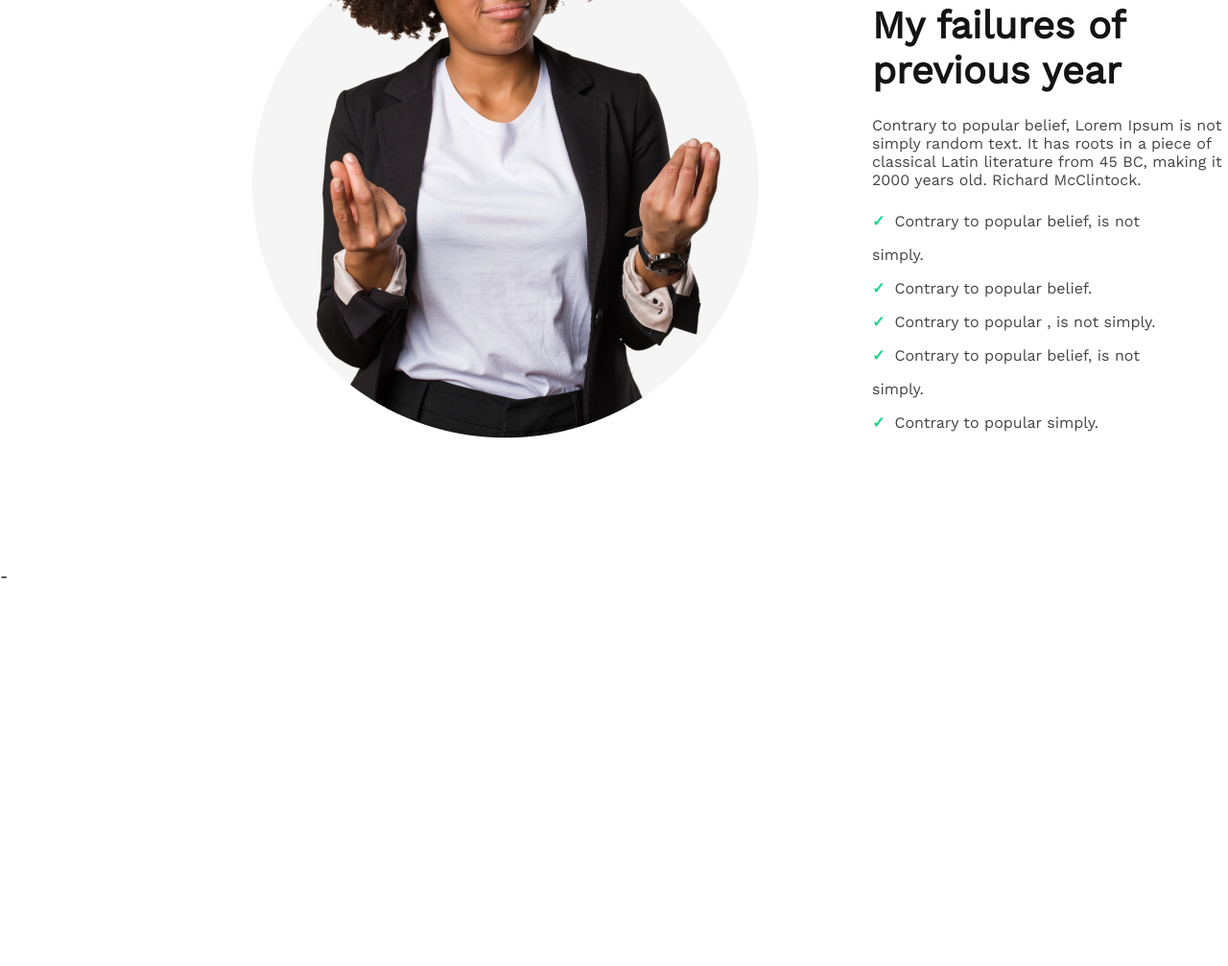
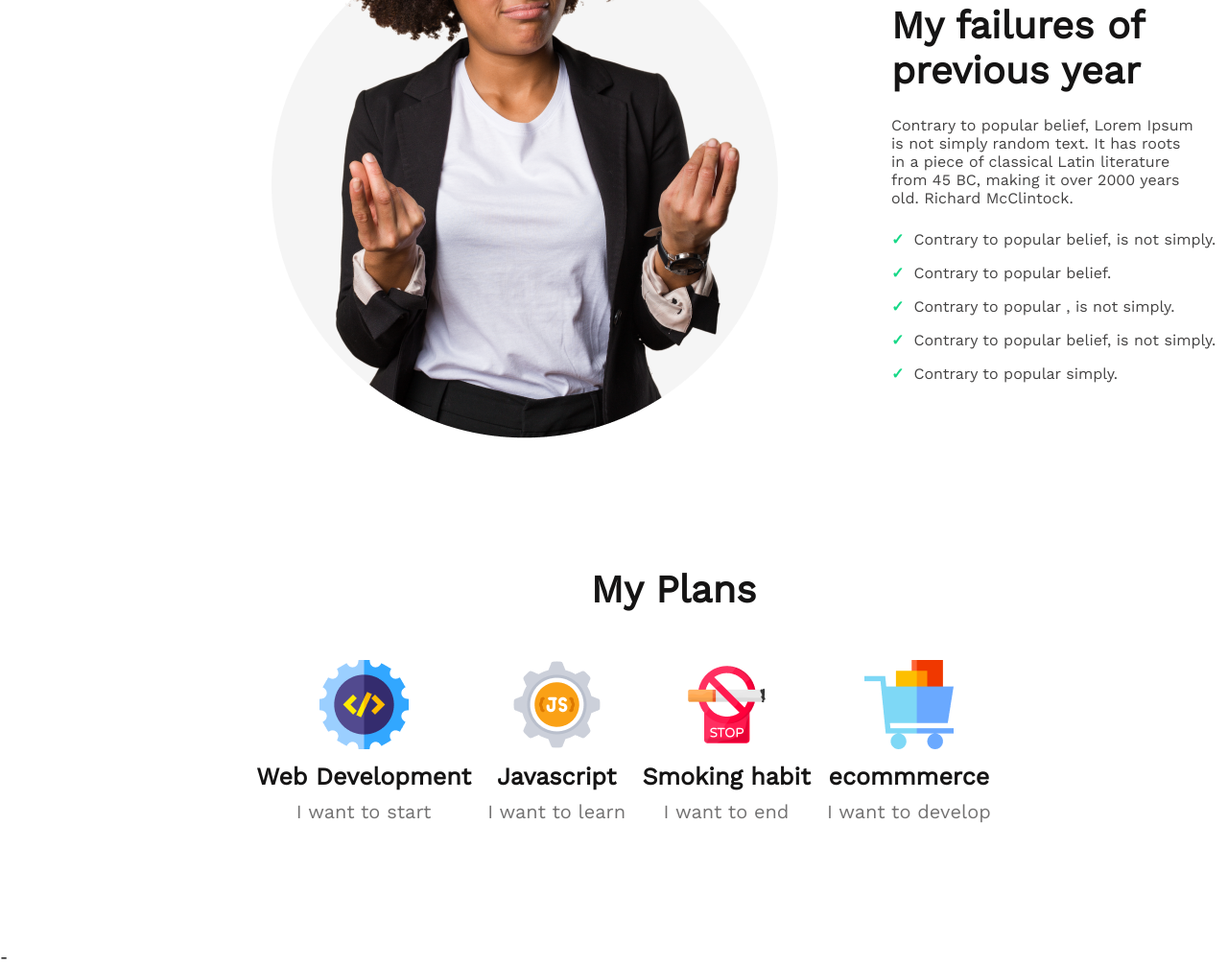
Before and after one commit to ai-Abir96/new-year-new-me, a plain HTML site: page index.html in a window 1280 px wide. Shown: the part 1205-2212 px from the top of the page at 96% size. Before the commit the page ends 1815 px from the top, so only its background shows below. Drawn offline with nearby package versions, Linux system fonts and the light colour scheme.

Commit message:
myplan section added

```diff
--- a/index.html
+++ b/index.html
@@ -48,6 +48,34 @@
             </div>
 
         </section>
+
+        <section class="plan">
+            <h1 class="section-heading">My Plans</h1>
+            <div class="my-plan">
+                <div class="card">
+                <img src="images/icons/web.png" alt="web.png">
+                <h4 class="card-head">Web Development</h4>
+                <p class="card-content">I want to start</p>
+            </div>
+            <div class="card">
+                <img src="images/icons/js.png" alt="js.png">
+                <h4 class="card-head">Javascript</h4>
+                <p class="card-content">I want to learn</p>
+            </div>
+            <div class="card">
+                <img src="images/icons/smoke.png"
+                    alt="smoke.png">
+                <h4 class="card-head">Smoking habit</h4>
+                <p class="card-content">I want to end</p>
+            </div>
+            <div class="card">
+                <img src="images/icons/ecom.png"
+                    alt="ecom.png">
+                <h4 class="card-head">ecommmerce</h4>
+                <p class="card-content"> I want to develop</p>
+            </div></div>
+
+        </section>
     </main>
     <footer></footer>
 </body>
--- a/stylesheets/myStyle.css
+++ b/stylesheets/myStyle.css
@@ -50,7 +50,7 @@ main {
 
 .failure {
   display: flex;
-  margin: 130px 10px;
+  margin: 130px 30px;
   text-align: left;
   gap: 100px;
 }
@@ -70,7 +70,7 @@ main {
   font-size: 16px;
   color: #444343;
   padding: 24px 0 16px 0;
-  width: 416px;
+  width: 316px;
 }
 ul {
   list-style: none;
@@ -78,6 +78,7 @@ ul {
   margin: 0;
   padding: 0;
   line-height: 35px;
+  width: 400px;
 }
 ul li:before {
   content: "✓";
@@ -85,3 +86,30 @@ ul li:before {
   padding-right: 10px;
   font-weight: 600;
 }
+
+.plan {
+  margin: 130px 0px;
+  text-align: center;
+}
+.plan > .section-heading {
+  margin-left: 40%;
+}
+.my-plan {
+  padding-left: 20px;
+  display: flex;
+
+  margin-top: 50px;
+  justify-content: space-evenly;
+}
+.card-head {
+  font-weight: 700;
+  font-size: 25px;
+  color: #151414;
+  margin-top: 10px;
+  margin-bottom: 10px;
+}
+.card-content {
+  font-weight: 500;
+  font-size: 20px;
+  color: #737272;
+}
```
